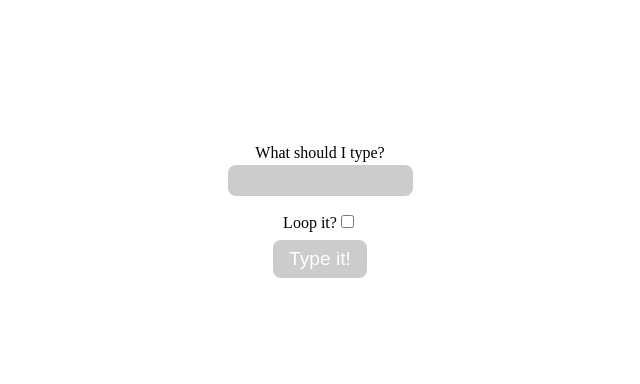
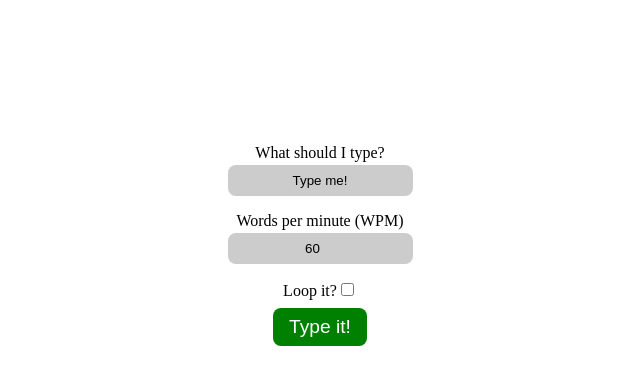
Before and after one commit to CBroaders12/typewriter-component, a React app: page / in a window 1280 px wide. Shown: the top 384 px of the page, without its empty margins (320-960 px from the left). Built offline with nearby package versions, Linux system fonts and the light colour scheme.

Commit message:
adding wpm field

```diff
--- a/public/index.html
+++ b/public/index.html
@@ -4,7 +4,7 @@
     <meta charset="UTF-8" />
     <meta http-equiv="X-UA-Compatible" content="IE=edge" />
     <meta name="viewport" content="width=device-width, initial-scale=1.0" />
-    <title>React from Scratch</title>
+    <title>Typewriter</title>
   </head>
   <body>
     <div id="root"></div>
--- a/src/App.jsx
+++ b/src/App.jsx
@@ -5,13 +5,16 @@ import Typewriter from './Typewriter';
 
 const App = () => {
   const [looping, setLooping] = useState(false);
-  const [textToType, setTextToType] = useState('');
+  const [textToType, setTextToType] = useState('Type me!');
   const [start, setStart] = useState(false);
+  const [wpm, setWPM] = useState(60);
 
   return (
     <main className={styles.app}>
       <div className={styles.container}>
-        {start && <Typewriter textToType={textToType} loop={looping} />}
+        {start && (
+          <Typewriter textToType={textToType} loop={looping} wpm={wpm} />
+        )}
       </div>
       <form className={styles.form}>
         <label htmlFor='typewriterInput' className={styles.label}>
@@ -25,6 +28,20 @@ const App = () => {
             value={textToType}
             onChange={(e) => setTextToType(e.target.value)}
             disabled={start}
+          />
+        </label>
+        <label htmlFor='wpm' className={styles.label}>
+          Words per minute (WPM)
+          <br />
+          <input
+            type='number'
+            name='wpm'
+            id='wpm'
+            step='5'
+            className={styles.textInput}
+            disabled={start}
+            value={wpm}
+            onChange={(e) => setWPM(e.target.value)}
           />
         </label>
         <label htmlFor='loopInput' className={styles.label}>
```
